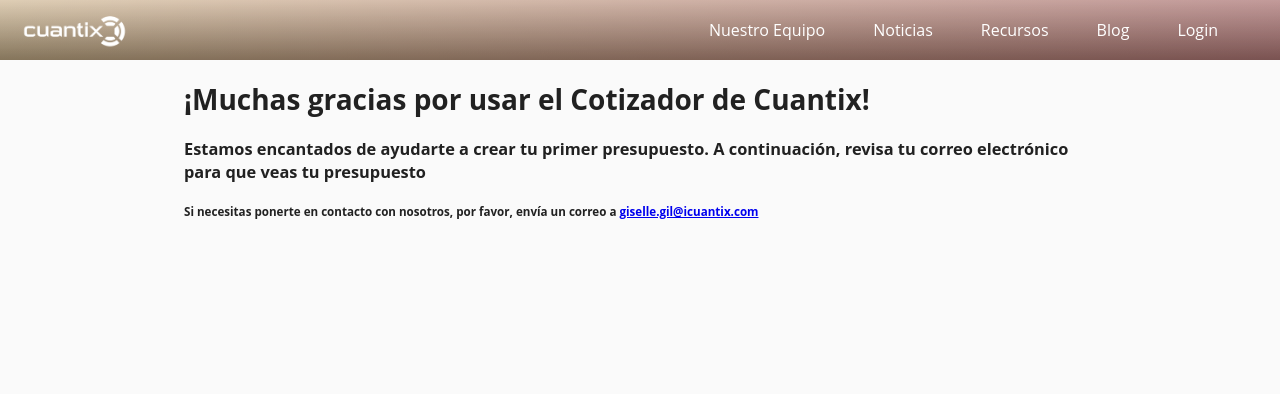
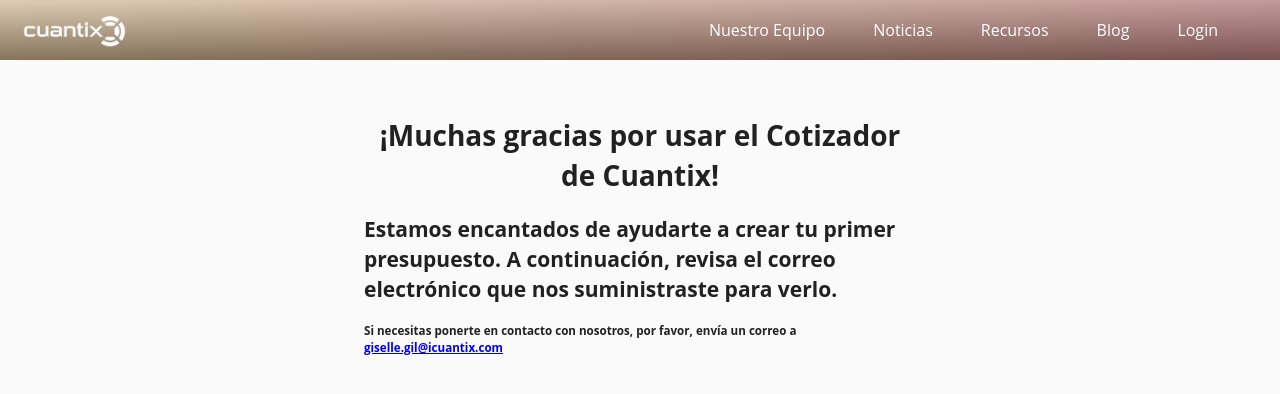
Before and after one commit to fontcuberta/calculator, a Next.js app: page /thankyou in a window 1280 px wide. Shown: the top 394 px of the page. Built offline with nearby package versions, Linux system fonts and the light colour scheme.

Commit message:
Some style to thankyou screen

```diff
--- a/src/pages/thankyou.tsx
+++ b/src/pages/thankyou.tsx
@@ -46,12 +46,14 @@
         <React.Fragment>
           <Navigator />
           <CssBaseline />
-          <Container maxWidth="md">
-            <h1>¡Muchas gracias por usar el Cotizador de Cuantix!</h1>
-            <h3>
+          <Container maxWidth="sm">
+            <div className="header">
+              <h1>¡Muchas gracias por usar el Cotizador de Cuantix!</h1>
+            </div>
+            <h2>
               Estamos encantados de ayudarte a crear tu primer presupuesto. A continuación, revisa
-              tu correo electrónico para que veas tu presupuesto
-            </h3>
+              el correo electrónico que nos suministraste para verlo.
+            </h2>
             <h5>
               Si necesitas ponerte en contacto con nosotros, por favor, envía un correo a{" "}
               <a href="mailto: giselle.gil@icuantix.com">giselle.gil@icuantix.com</a>
@@ -59,7 +61,14 @@
           </Container>
         </React.Fragment>
 
-        <style jsx>{``}</style>
+        <style jsx>{`
+          .header {
+            margin-top: 10%;
+          }
+          h1 {
+            text-align: center;
+          }
+        `}</style>
       </MuiThemeProvider>
     </div>
   )
```
